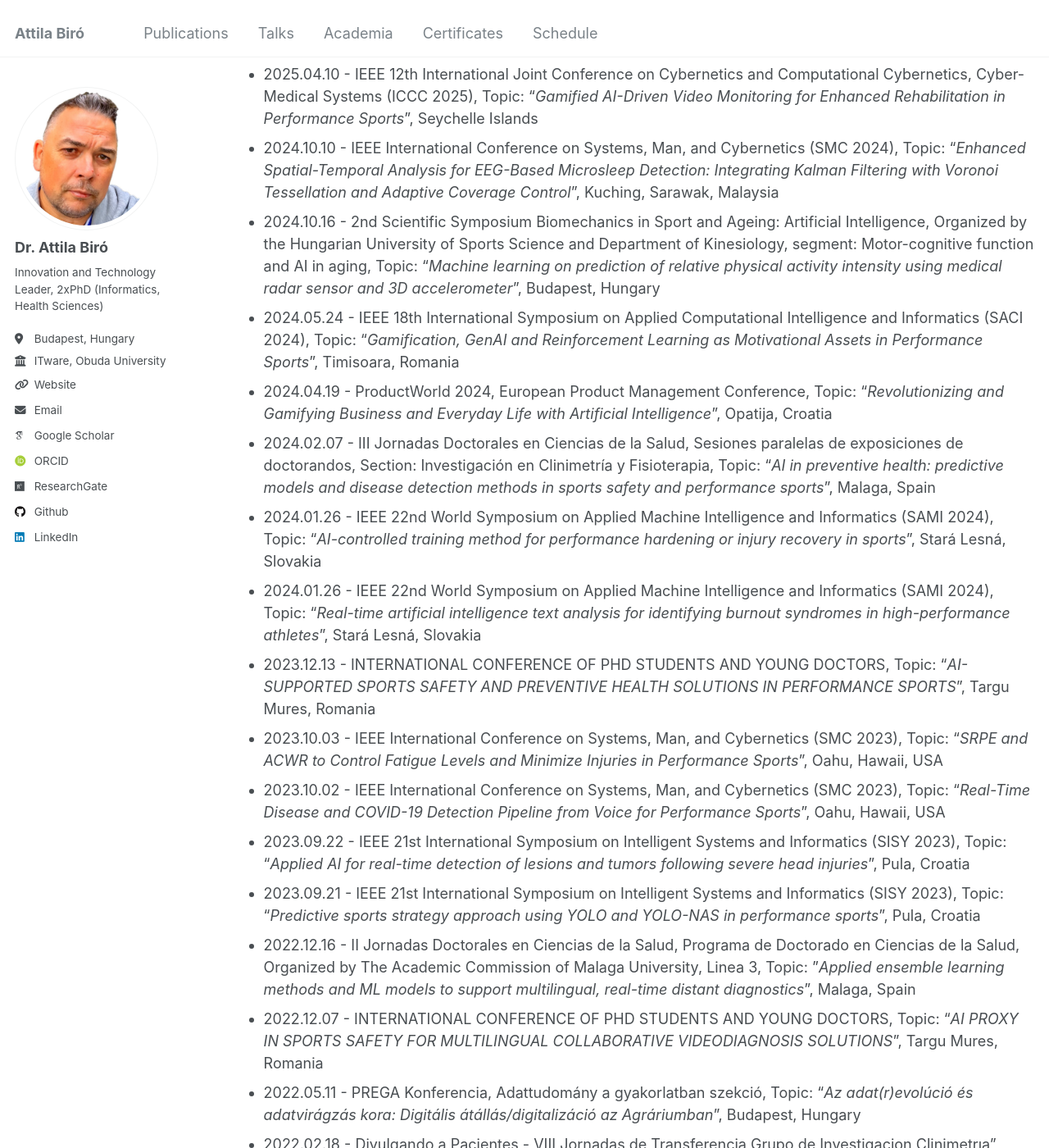
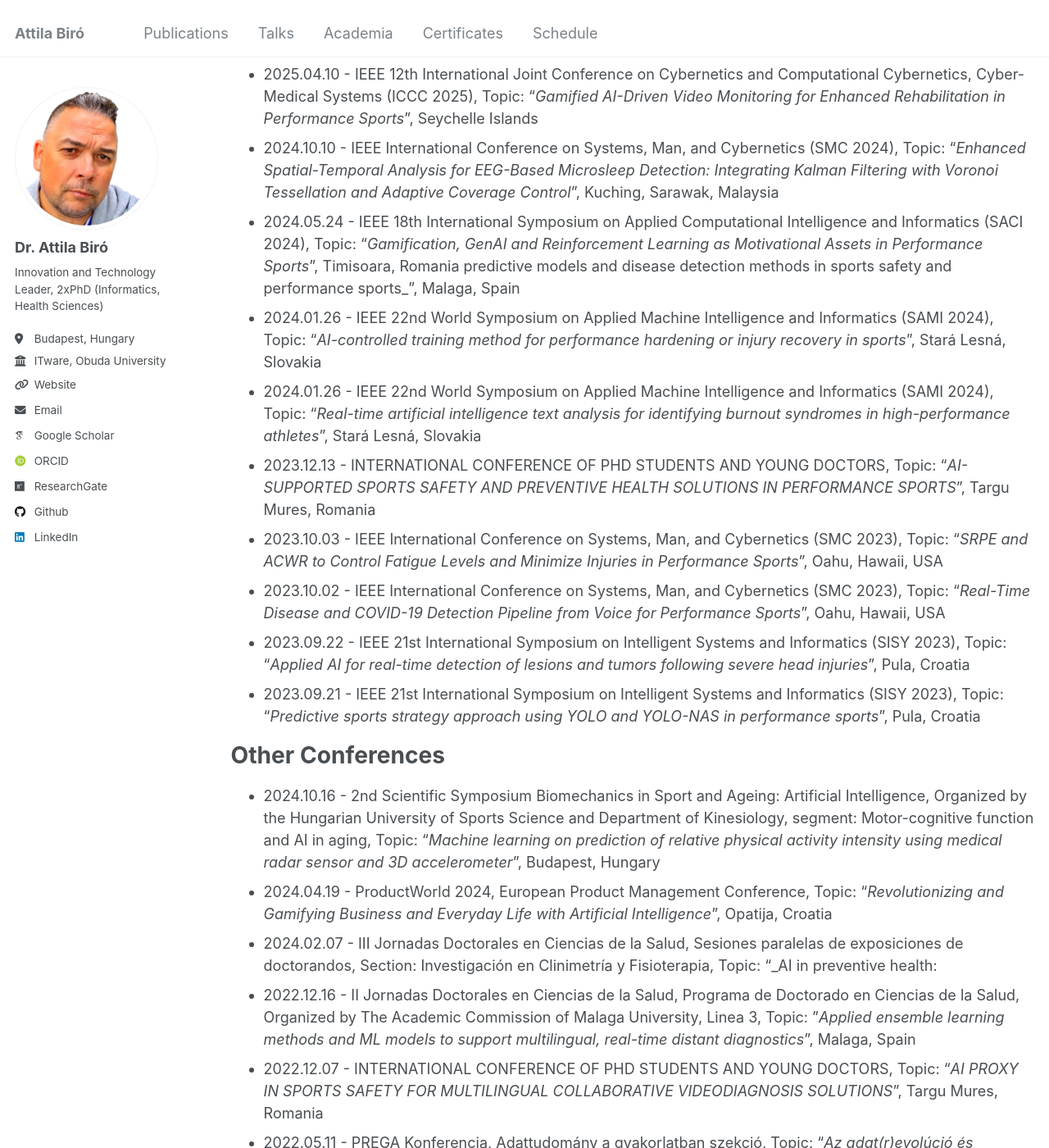
Before and after one commit to biroka/biroka.github.io, a Jekyll site: the page built from _pages/talks.md, in a window 1280 px wide and 1400 px high, scrolled down 1836 px. Shown: the whole window at 82% size. Built offline with Jekyll 4.4.1, drawn with Linux system fonts in a browser that asks for light colours; some web fonts are replaced; part of the change alters nothing that is shown; some of the changed text lies outside the part shown.

Commit message:
Update talks.md

```diff
--- a/_pages/talks.md
+++ b/_pages/talks.md
@@ -19,7 +19,8 @@ Upcoming Conferences
 * 2026.06.23 - Biomechanics in Sport and Ageing: Artificial Intelligence - Webinar as Keynote Speaker, Organized by the Biomechanics MDPI, MDPI Branch Office, Tianjin
 * 2026.05.28 15:30-17:15 - Jornadas Doctorales en Ciencias de la Salud, Section: Investigación en Clinimetría y Fisioterapia, Topic: “Advanced distant diagnostics techniques and sensors in sports safety and health condition prediction”, Malaga, Spain
 
-Conferences
+
+IEEE Conferences
 ======
 * 2026.04.21 - IEEE 13th International Joint Conference on Cybernetics and Computational Cybernetics, Cyber-Medical Systems (ICCC 2026), Topic: "_Risk-Aware Genetic Algorithms for Reliable Triathlon Relays: A Cantelli-Regularized Applied Mathematics Pipeline_", Satellite workshop nearby Uluru, Australia
 * 2026.04.16 - IEEE 13th International Joint Conference on Cybernetics and Computational Cybernetics, Cyber-Medical Systems (ICCC 2026), Topic: "_Bioinformatics-Guided NSGA-II Pathway-Sparse Optimization for Interpretable Neurodegenerative Risk Detection_", Section: "Biological (living) systems", Bisbane, Australia
@@ -34,10 +35,8 @@ Conferences
 * 2025.06.12 - IEEE 29th International Conference on Intelligent Engineering Systems 2025 (INES 2025), Topic: "_An Enhanced AI Pipeline for the Detection and Preliminary Diagnosis of Pneumonia and Pulmonary Malformations in Athletes with YOLOv11_", Palermo, Italy
 * 2025.04.10 - IEEE 12th International Joint Conference on Cybernetics and Computational Cybernetics, Cyber-Medical Systems (ICCC 2025), Topic: "_Gamified AI-Driven Video Monitoring for Enhanced Rehabilitation in Performance Sports_", Seychelle Islands
 * 2024.10.10 - IEEE International Conference on Systems, Man, and Cybernetics (SMC 2024), Topic: "_Enhanced Spatial-Temporal Analysis for EEG-Based Microsleep Detection: Integrating Kalman Filtering with Voronoi Tessellation and Adaptive Coverage Control_",  Kuching, Sarawak, Malaysia
-* 2024.10.16 - 2nd Scientific Symposium Biomechanics in Sport and Ageing: Artificial Intelligence, Organized by the Hungarian University of Sports Science and Department of Kinesiology, segment: Motor-cognitive function and AI in aging, Topic: "_Machine learning on prediction of relative physical activity intensity using medical radar sensor and 3D accelerometer_", Budapest, Hungary
 * 2024.05.24 - IEEE 18th International Symposium on Applied Computational Intelligence and Informatics (SACI 2024), Topic: "_Gamification, GenAI and Reinforcement Learning as Motivational Assets in Performance Sports_", Timisoara, Romania
-* 2024.04.19 - ProductWorld 2024, European Product Management Conference, Topic: "_Revolutionizing and Gamifying Business and Everyday Life with Artificial Intelligence_", Opatija, Croatia
-* 2024.02.07 - III Jornadas Doctorales en Ciencias de la Salud, Sesiones paralelas de exposiciones de doctorandos, Section: Investigación en Clinimetría y Fisioterapia, Topic: "_AI in preventive health: predictive models and disease detection methods in sports safety and performance sports_", Malaga, Spain
+predictive models and disease detection methods in sports safety and performance sports_", Malaga, Spain
 * 2024.01.26 - IEEE 22nd World Symposium on Applied Machine Intelligence and Informatics (SAMI 2024), Topic: “_AI-controlled training method for performance hardening or injury recovery in sports_”, Stará Lesná, Slovakia
 * 2024.01.26 - IEEE 22nd World Symposium on Applied Machine Intelligence and Informatics (SAMI 2024), Topic: “_Real-time artificial intelligence text analysis for identifying burnout syndromes in high-performance athletes_”, Stará Lesná, Slovakia
 * 2023.12.13 - INTERNATIONAL CONFERENCE OF PHD STUDENTS AND YOUNG DOCTORS, Topic: "_AI-SUPPORTED SPORTS SAFETY AND PREVENTIVE HEALTH SOLUTIONS IN PERFORMANCE SPORTS_", Targu Mures, Romania
@@ -45,6 +44,13 @@ Conferences
 * 2023.10.02 - IEEE International Conference on Systems, Man, and Cybernetics (SMC 2023), Topic: "_Real-Time Disease and COVID-19 Detection Pipeline from Voice for Performance Sports_",  Oahu, Hawaii, USA
 * 2023.09.22 - IEEE 21st International Symposium on Intelligent Systems and Informatics (SISY 2023), Topic: "_Applied AI for real-time detection of lesions and tumors following severe head injuries_",  Pula, Croatia
 * 2023.09.21 - IEEE 21st International Symposium on Intelligent Systems and Informatics (SISY 2023), Topic: "_Predictive sports strategy approach using YOLO and YOLO-NAS in performance sports_", Pula, Croatia
+
+
+Other Conferences
+======
+* 2024.10.16 - 2nd Scientific Symposium Biomechanics in Sport and Ageing: Artificial Intelligence, Organized by the Hungarian University of Sports Science and Department of Kinesiology, segment: Motor-cognitive function and AI in aging, Topic: "_Machine learning on prediction of relative physical activity intensity using medical radar sensor and 3D accelerometer_", Budapest, Hungary
+* 2024.04.19 - ProductWorld 2024, European Product Management Conference, Topic: "_Revolutionizing and Gamifying Business and Everyday Life with Artificial Intelligence_", Opatija, Croatia
+* 2024.02.07 - III Jornadas Doctorales en Ciencias de la Salud, Sesiones paralelas de exposiciones de doctorandos, Section: Investigación en Clinimetría y Fisioterapia, Topic: "_AI in preventive health:
 * 2022.12.16 - II Jornadas Doctorales en Ciencias de la Salud, Programa de Doctorado en Ciencias de la Salud, Organized by The Academic Commission of Malaga University, Linea 3, Topic: ”_Applied ensemble learning methods and ML models to support multilingual, real-time distant diagnostics_”, Malaga, Spain
 * 2022.12.07 - INTERNATIONAL CONFERENCE OF PHD STUDENTS AND YOUNG DOCTORS, Topic: "_AI PROXY IN SPORTS SAFETY FOR MULTILINGUAL COLLABORATIVE VIDEODIAGNOSIS SOLUTIONS_", Targu Mures, Romania
 * 2022.05.11 - PREGA Konferencia, Adattudomány a gyakorlatban szekció, Topic: "_Az adat(r)evolúció és adatvirágzás kora: Digitális átállás/digitalizáció az Agráriumban_", Budapest, Hungary
```
